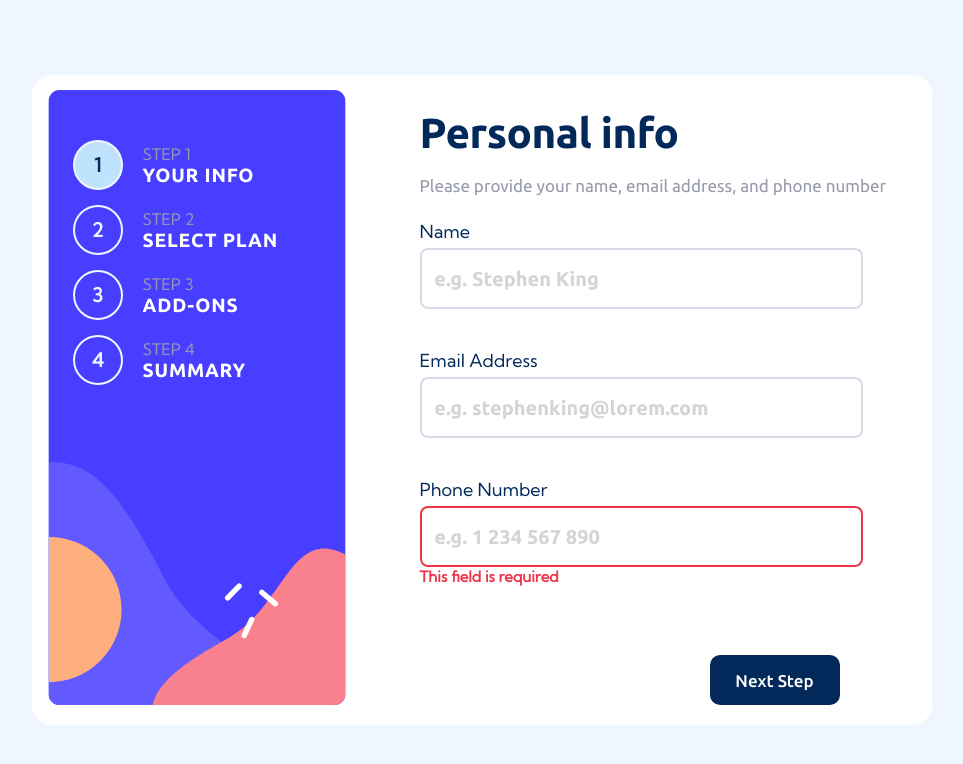
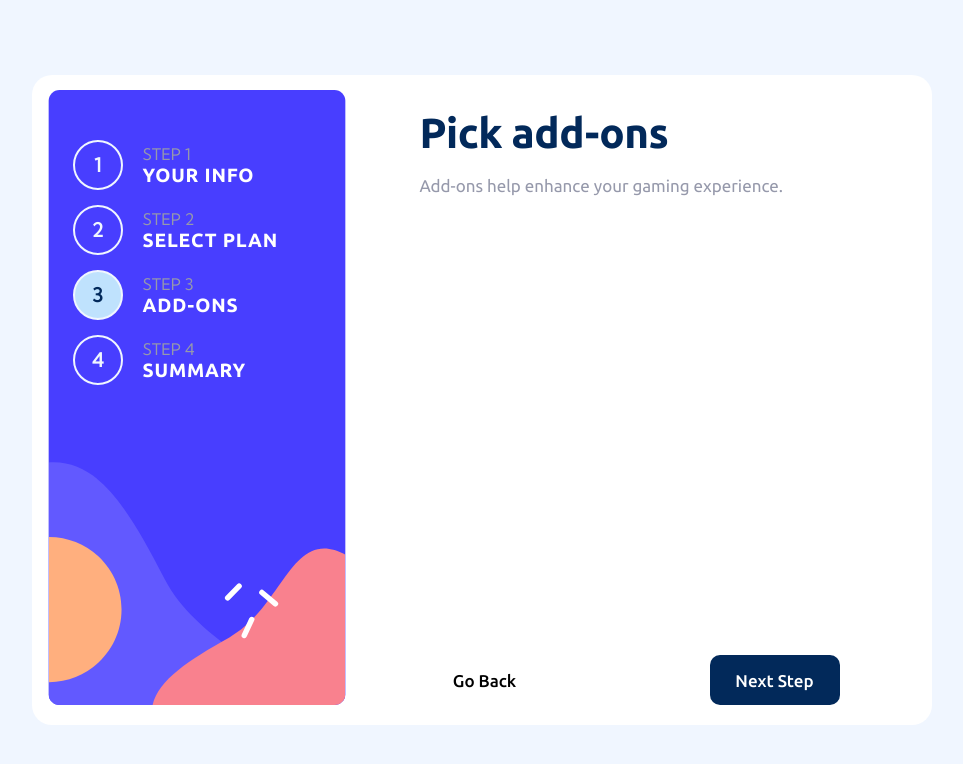
Before and after one commit to Romansh12610/Form-multistep-React, a React (Vite) app: page / in a window 1280 px wide. Shown: the top 764 px of the page, without its empty margins (158-1121 px from the left). Built offline with nearby package versions, Linux system fonts and the light colour scheme.

Commit message:
second step completed

```diff
--- a/src/App.jsx
+++ b/src/App.jsx
@@ -7,7 +7,7 @@ export const StepContext = createContext(0);
 export const StepSetterContext = createContext(null);
 
 export default function App() {
-  const [step, setStep] = useState(0);
+  const [step, setStep] = useState(2);
 
   return (
     <main className='main'>
--- a/src/FirstStep.jsx
+++ b/src/FirstStep.jsx
@@ -20,13 +20,6 @@ export default function FirstStep() {
     const emailErrorRef = useRef(null);
     const phoneErrorRef = useRef(null);
 
-    const name = nameRef.current;
-    const email = emailRef.current;
-    const phone = phoneRef.current;
-    const nameErr = nameErrorRef.current;
-    const emailErr = emailErrorRef.current;
-    const phoneErr = phoneErrorRef.current;
-
     // contexts
     const step = useContext(StepContext);
     const setStep = useContext(StepSetterContext);
@@ -43,26 +36,26 @@ export default function FirstStep() {
 
     function handleInput(e) {
         if (e.target.name == 'name') {
-            if (name.validity.valid) {
-                nameErr.textContent = '';
+            if (nameRef.current.validity.valid) {
+                nameErrorRef.current.textContent = '';
             } else {
-                showError(name, nameErr);
+                showError(nameRef.current, nameErrorRef.current);
             }
         }
 
         else if (e.target.name == 'email') {
-            if (email.validity.valid) {
-                emailErr.textContent = '';
+            if (emailRef.current.validity.valid) {
+                emailErrorRef.current.textContent = '';
             } else {
-                showError(email, emailErr);
+                showError(emailRef.current, emailErrorRef.current);
             }
         }
 
         else if (e.target.name == 'phone') {
-            if (phone.validity.valid) {
-                phoneErr.textContent = '';
+            if (phoneRef.current.validity.valid) {
+                phoneErrorRef.current.textContent = '';
             } else {
-                showError(phone, phoneErr);
+                showError(phoneRef.current, phoneErrorRef.current);
             }
         }
     }
--- a/src/Form.jsx
+++ b/src/Form.jsx
@@ -1,13 +1,15 @@
-import { useState, useContext } from 'react';
+import { useContext } from 'react';
 import { StepContext } from './App';
 import FirstStep from './FirstStep';
 import SecondStep from './SecondStep';
+import ThirdStep from './ThirdStep';
 import './MainSection.scss';
 
 export default function Form() {
     const step = useContext(StepContext);
     const currentStep = step == 0 ? (<FirstStep />)
-            : (<SecondStep />);
+            : step == 1 ? (<SecondStep />)
+            : (<ThirdStep />);
 
     return (
         <section className='main-section'>
@@ -22,7 +24,6 @@ export default function Form() {
 
 
 export function NextButton({ handleClick }) {
-
     return (
         <button
             className='main-section__next'
@@ -30,3 +31,12 @@ export function NextButton({ handleClick }) {
         >Next Step</button>
     )
 }
+
+export function PrevButton ({ handleClick }) {
+    return (
+        <button
+            className='main-section__prev'
+            onClick={handleClick}
+        >Go Back</button>
+    )
+}
--- a/src/MainSection.scss
+++ b/src/MainSection.scss
@@ -29,9 +29,28 @@
         font-weight: 500;
         border-radius: rem(10);
         cursor: pointer;
+        transition: background-color 150ms ease-in-out;
 
         &:hover, &:focus {
             background-color: var(--purplish-blue);
         }
     }
+
+    &__prev {
+        position: absolute;
+        bottom: rem(20);
+        left: 0;
+        width: rem(130);
+        height: rem(50);
+        font-family: var(--font-secondary);
+        font-size: rem(17);
+        font-weight: 500;
+        border-radius: rem(10);
+        cursor: pointer;
+        transition: all 150ms ease-in-out;
+
+        &:hover, &:focus {
+            background-color: var(--pastel-blue);
+        }
+    }
 }
--- a/src/SecondStep.jsx
+++ b/src/SecondStep.jsx
@@ -1,29 +1,84 @@
-import { useState, useContext } from 'react';
+import { useState, useRef } from 'react';
 import './SecondStep.scss';
-import { NextButton } from './Form';
+import { NextButton, PrevButton } from './Form';
 import arcadeIcon from './assets/images/icon-arcade.svg';
 import advancedIcon from './assets/images/icon-advanced.svg';
 import proIcon from './assets/images/icon-pro.svg';
 
 export default function SecondStep() {
+    const [plan, setPlan] = useState('');
     const [billing, setBilling] = useState('monthly');
 
-    function handleClick() {
-        console.log("click");
-        setBilling(prevBilling => {
-            if (prevBilling == 'monthly') {
-                return 'yearly';
-            } else {
-                return 'monthly';
-            }
-        });
+    let arcadePrice = billing == 'monthly' ? '$9/mo' : '$90/yr';
+    let advancedPrice = billing == 'monthly' ? '$12/mo' : '$120/yr';
+    let proPrice = billing == 'monthly' ? '$15/mo' : '$150/yr';
+
+    return (
+        <>
+        <div className='second-step'>
+            <h2 className='second-step__h2'>Select your plan</h2>
+            <p className='second-step__p'>You have the option of monthly or yearly billing.</p>
+            <div className='second-step__card-section'>
+                <Card status="arcade" title="Arcade"
+                    setPlan={setPlan}
+                    plan={plan}
+                    price={arcadePrice}
+                />
+                <Card status="advanced" title="Advanced"
+                    setPlan={setPlan}
+                    plan={plan}
+                    price={advancedPrice}
+                />
+                <Card status="pro" title="Pro"
+                    setPlan={setPlan}
+                    plan={plan}
+                    price={proPrice}
+                />
+            </div>
+            <Toggler
+                billing={billing}
+                setBilling={setBilling}
+            />
+        </div>
+        <NextButton />
+        <PrevButton />
+        </>
+    )
+}
+
+function Card({ plan, setPlan, status, title, price }) {
+    const srcImg = status == 'arcade' ? arcadeIcon
+        : status == 'advanced' ? advancedIcon
+        : proIcon;
+
+    let cardClassName = plan == status ? 'second-step__card chosen'
+        : 'second-step__card';
+
+
+    function handleClick(e) {
+        let target = e.target.closest('div');
+
+        setPlan(target.id);
     }
 
-    function handleChange(e) {
-        e.preventDefault();
-        setBilling(e.target.value);
-    }
+    return (
+        <div className={cardClassName}
+            id={status}
+            tabIndex={0}
+            onClick={handleClick}
+        >
+            <img src={srcImg} className='second-step__icon'/>
+            <h4 className='second-step__h4'>{title}</h4>
+            <p className='second-step__p'>{price}</p>
+        </div>
+    )
+}
 
+const Toggler = ({ billing, setBilling }) => {
+    const buttonRef = useRef(null);
+
+    let firstLabelClassName = billing == 'monthly' ? 'second-step__label chosen' : 'second-step__label';
+    let lastLabelClassName = billing == 'yearly' ? 'second-step__label chosen' : 'second-step__label';
     let circleClassName = 'second-step__toggle-circle';
     let toggleClassName = 'second-step__toggle-button';
     if (billing == 'yearly') {
@@ -31,69 +86,43 @@ export default function SecondStep() {
         toggleClassName += ' pressed';
     }
 
+    const handleClick = (e) => {
+        e.preventDefault();
+        if (billing == 'monthly') {
+            setBilling('yearly');
+            buttonRef.current.setAttribute('aria-pressed', 'true');
+        } else {
+            setBilling('monthly');
+            buttonRef.current.setAttribute('aria-pressed', 'false');
+        }
+    }
+
+    const handleLabelClick = (e) => {
+        const target = e.target.closest('label');
+        if (!target) return;
+
+        setBilling(target.id);
+    }
+
     return (
-        <div className='second-step'>
-            <h2 className='second-step__h2'>Select your plan</h2>
-            <p className='second-step__p'>You have the option of monthly or yearly billing.</p>
-            <div className='second-step__card-section'>
-                <Card status="arcade" title="Arcade" price="2$"/>
-                <Card status="advanced" title="Advanced" price="4$"/>
-                <Card status="pro" title="Pro" price="6$"/>
-            </div>
-            <Toggler
-                billing={billing}
-                handleClick={handleClick}
-                handleChange={handleChange}
-                circleClassName={circleClassName}
-                toggleClassName={toggleClassName}
-            />
-            <NextButton />
+        <div className='second-step__toggle-wrapper'>
+            <label className={firstLabelClassName}
+                id="monthly"
+                onClick={handleLabelClick}
+            >Monthly</label>
+            <button
+                className={toggleClassName}
+                onClick={handleClick}
+                ref={buttonRef}
+            >
+                <span
+                    className={circleClassName}
+                ></span>
+            </button>
+            <label className={lastLabelClassName}
+                id="yearly"
+                onClick={handleLabelClick}
+            >Yearly</label>
         </div>
     )
 }
-
-function Card({ status, title, price }) {
-    const srcImg = status == 'arcade' ? arcadeIcon
-        : status == 'advanced' ? advancedIcon
-        : proIcon;
-
-    return (
-        <div className='second-step__card'>
-            <img src={srcImg} className='second-step__icon'/>
-            <h4 className='second-step__h4'>{title}</h4>
-            <p className='second-step__p'>{price}</p>
-        </div>
-    )
-}
-
-function Toggler({ billing, handleClick, handleChange, circleClassName, toggleClassName }) {
-    return (
-        <div className='second-step__toggle-wrapper'>
-            <label htmlFor='monthly' className='second-step__label'>Monthly</label>
-            <span
-                className={toggleClassName}
-                onClick={handleClick}>
-                <input
-                    className='second-step__input'
-                    type='radio'
-                    id='monthly'
-                    name='billing'
-                    value='monthly'
-                    checked={billing === 'monthly'}
-                    onChange={handleChange}
-                />
-                <input
-                    className='second-step__input'
-                    type='radio'
-                    id='yearly'
-                    name='billing'
-                    value='yearly'
-                    checked={billing === 'yearly'}
-                    onChange={handleChange}
-                />
-                <span className={circleClassName}></span>
-            </span>
-            <label htmlFor='yearly' className='second-step__label'>Yearly</label>
-        </div>
-    )
-}
--- /dev/null
+++ b/src/ThirdStep.jsx
@@ -0,0 +1,18 @@
+import './ThirdStep.scss';
+import { NextButton, PrevButton } from './Form';
+
+export default function ThirdStep() {
+
+
+    return (
+        <>
+            <div className='third-step'>
+                <h2 className='third-step__h2'>Pick add-ons</h2>
+                <p className='third-step__p'>Add-ons help enhance your gaming experience.</p>
+            </div>
+            <NextButton />
+            <PrevButton />
+        </>
+
+    )
+}
--- /dev/null
+++ b/src/ThirdStep.scss
@@ -0,0 +1,20 @@
+@use './scss/globals/index';
+@use './scss/utils/index' as *;
+
+.third-step {
+    &__h2 {
+        font-size: rem(42);
+        font-weight: 700;
+        letter-spacing: -0.5px;
+        color: var(--marine-blue);
+        margin: rem(10) 0 rem(20) 0;
+    }
+
+    &__p {
+        color: var(--cool-gray);
+        font-size: rem(17);
+        font-family: var(--font-secondary);
+        margin-bottom: rem(25);
+        white-space: nowrap; // only desktop
+    }
+}
```
Also changed, not shown: src/SecondStep.scss (+29 -8 lines).
